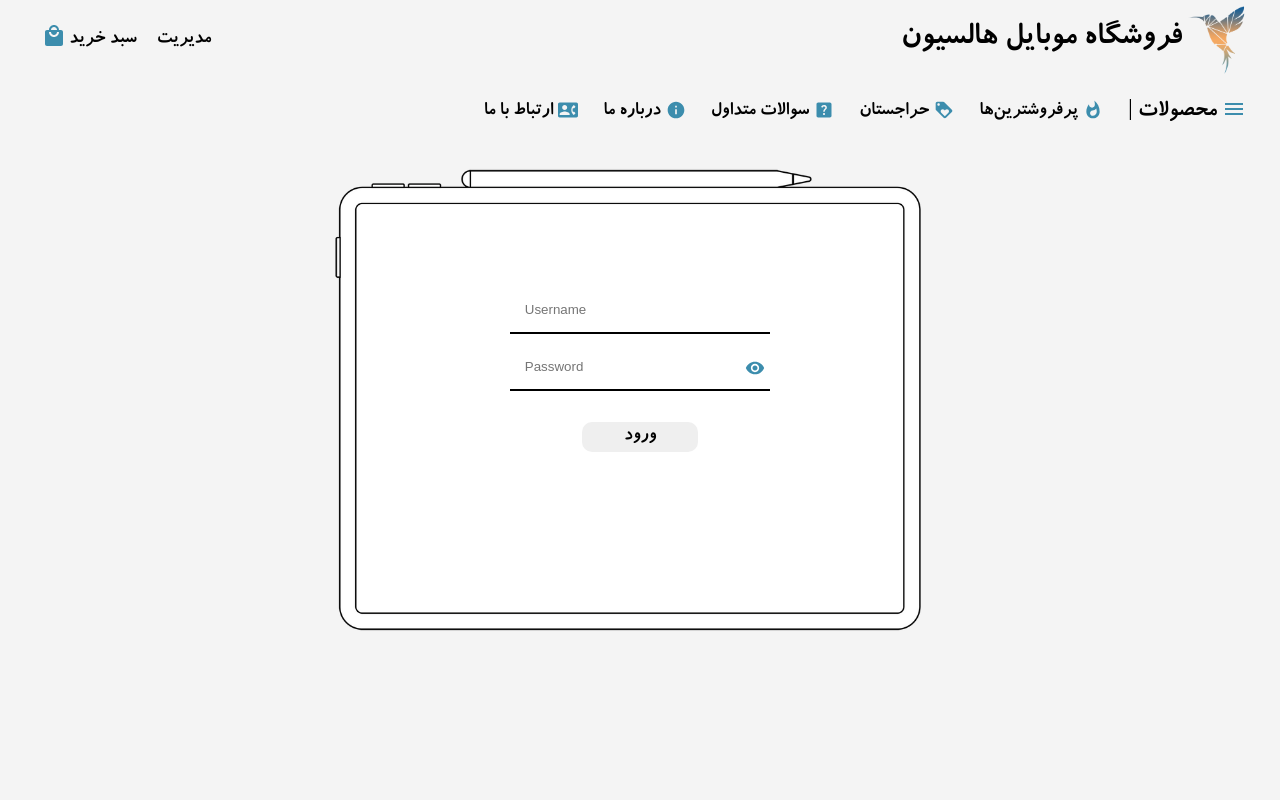
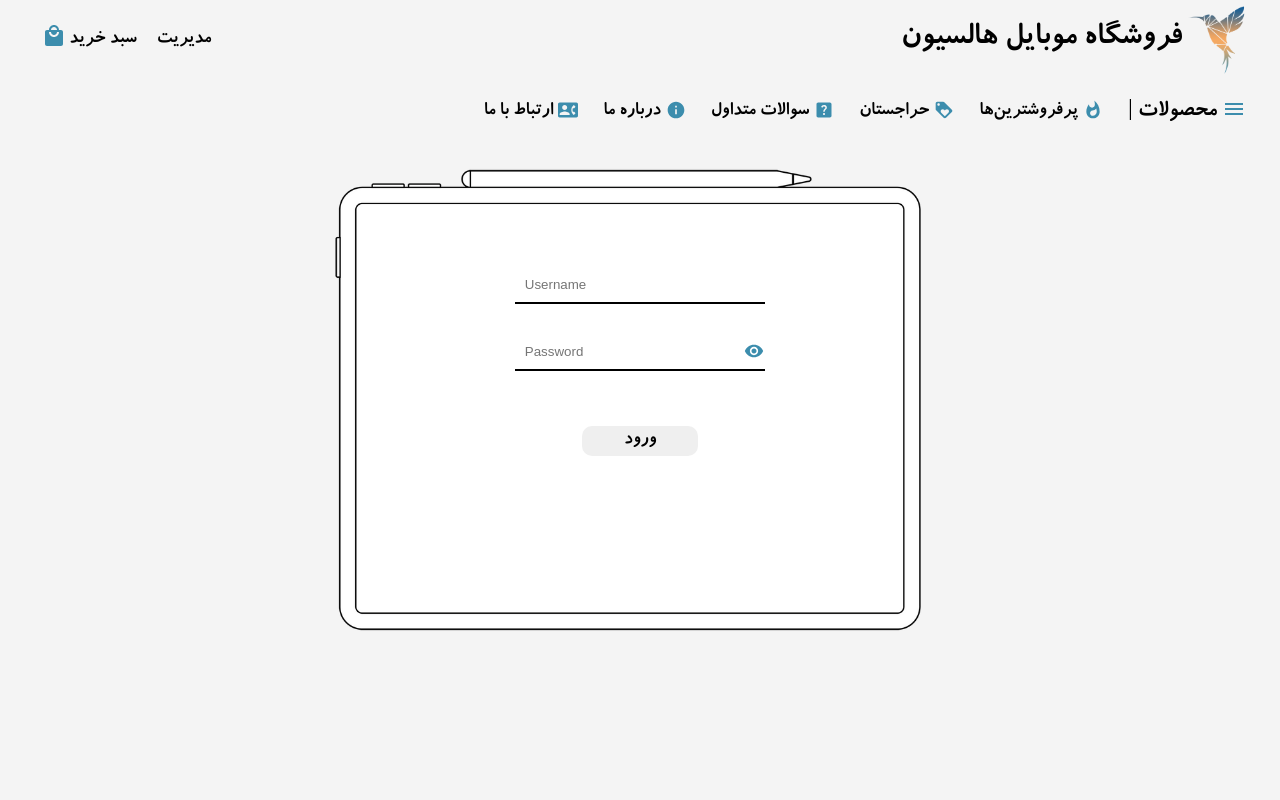
Before and after one commit to MissFazak/Maktab66-Project-Faeze-Gholami, a React (Create React App) app in the folder halcyon-shop/: page /login in a window 1280 px wide. Shown: the top 800 px of the page. Built offline with nearby package versions, Linux system fonts and the light colour scheme; data requests are answered from the project's data file.

Commit message:
style: error message

```diff
--- a/halcyon-shop/src/assets/css/_login.scss
+++ b/halcyon-shop/src/assets/css/_login.scss
@@ -1,10 +1,9 @@
-.loginBody{
-  padding-top: 100px;
-  background-image: url('../img/image-from-rawpixel-id-3904581-png.png');
+.loginBody {
+  padding-top: 70px;
+  background-image: url("../img/image-from-rawpixel-id-3904581-png.png");
   height: 75vh;
-  background-size:60%;
+  background-size: 60%;
   background-repeat: no-repeat;
-  // background-position: 40%;
   background-position-x: 50%;
 }
 
@@ -14,7 +13,7 @@
   border-radius: 10px;
   color: #3c8dad;
   width: 30%;
- margin: auto;
+  margin: auto;
   padding: 3% 0;
   text-align: center;
   button {
@@ -25,20 +24,20 @@
     padding: 5px;
     cursor: pointer;
     font-family: "koodak";
-
+    margin-top: 40px;
     border-radius: 10px;
 
     font-size: 20px;
-
   }
   input {
-    border-bottom: solid black 2px !important;
+    border-bottom: solid black 2px;
     direction: ltr;
     width: 60%;
-    padding: 15px;
-    // border-radius: 10px;
-    margin: 5px 0;
-    border: none;
+    padding: 10px;
+    margin: 15px 0;
+    border-top: none;
+    border-left: none;
+    border-right: none;
   }
 
   .iconHolder {
@@ -47,17 +46,29 @@
 
   .icons {
     font-size: 20px;
-    // color: gray;
-    position: relative;
-    bottom: 38px;
-    left: 30%;
+    position: absolute;
+    top: -45px;
+    left: 77%;
     cursor: pointer;
   }
+}
 
-  .spans {
-    color: red;
-    display: block;
-    position: relative;
-    bottom: 30px;
-  }
+.error {
+  color: red;
+  position: relative;
+  top: 90px;
 }
+.error1{
+  color: red;
+}
+.error + input {
+  border-bottom: solid red !important;
+}
+
+.error ~ button {
+  background-color: red;
+}
+
+.error ~ .icons{
+  color: red;
+}
--- a/halcyon-shop/src/pages/Login.jsx
+++ b/halcyon-shop/src/pages/Login.jsx
@@ -8,11 +8,13 @@ import { useState } from "react";
 import { useNavigate } from "react-router-dom";
 import axios from "axios";
 import * as Yup from "yup";
+import { rootShouldForwardProp } from "@mui/material/styles/styled";
 
 const Login = () => {
   const dispatch = useDispatch();
   const navigate = useNavigate();
   const [icon, setIcon] = useState(false);
+  const message = document.getElementById("errorMessage");
 
   const formik = useFormik({
     initialValues: {
@@ -35,10 +37,11 @@ const Login = () => {
           if (res.status === 200) {
             localStorage.setItem("token", res.data.token);
             navigate("..//dashboard/manage-page");
-          } else {
-            alert("hi");
+            alert("شما با موفقیت وارد شدید");
           }
-        });
+        }).catch(
+          message.innerHTML = 'نام کاربری یا کلمه عبور اشتباه است!'
+        )
     },
   });
 
@@ -46,6 +49,10 @@ const Login = () => {
     <div className="loginBody">
       <div className="loginForm">
         <form onSubmit={formik.handleSubmit}>
+          <div id='errorMessage' className="error1"></div>
+          {formik.touched.username && formik.errors.username ? (
+            <div className="error">{formik.errors.username}</div>
+          ) : null}
           <input
             id="username"
             name="username"
@@ -55,8 +62,8 @@ const Login = () => {
             onChange={formik.handleChange}
             value={formik.values.username}
           />
-          {formik.touched.username && formik.errors.username ? (
-            <div>{formik.errors.username}</div>
+          {formik.touched.password && formik.errors.password ? (
+            <div className="error">{formik.errors.password}</div>
           ) : null}
           <input
             id="password"
@@ -66,10 +73,7 @@ const Login = () => {
             onBlur={formik.handleBlur}
             onChange={formik.handleChange}
             value={formik.values.password}
-            />
-            {formik.touched.password && formik.errors.password ? (
-              <div>{formik.errors.password}</div>
-            ) : null}
+          />
           <div className="iconHolder">
             {icon ? (
               <VisibilityOffIcon
```
